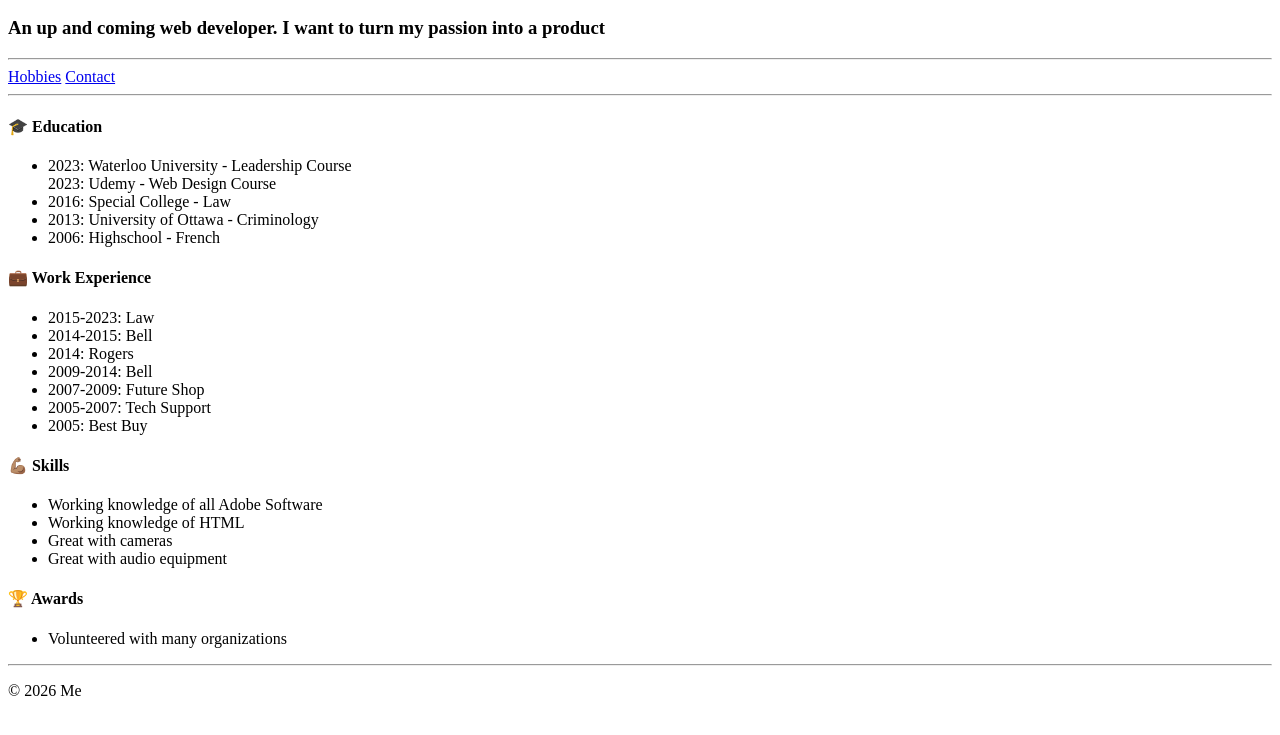
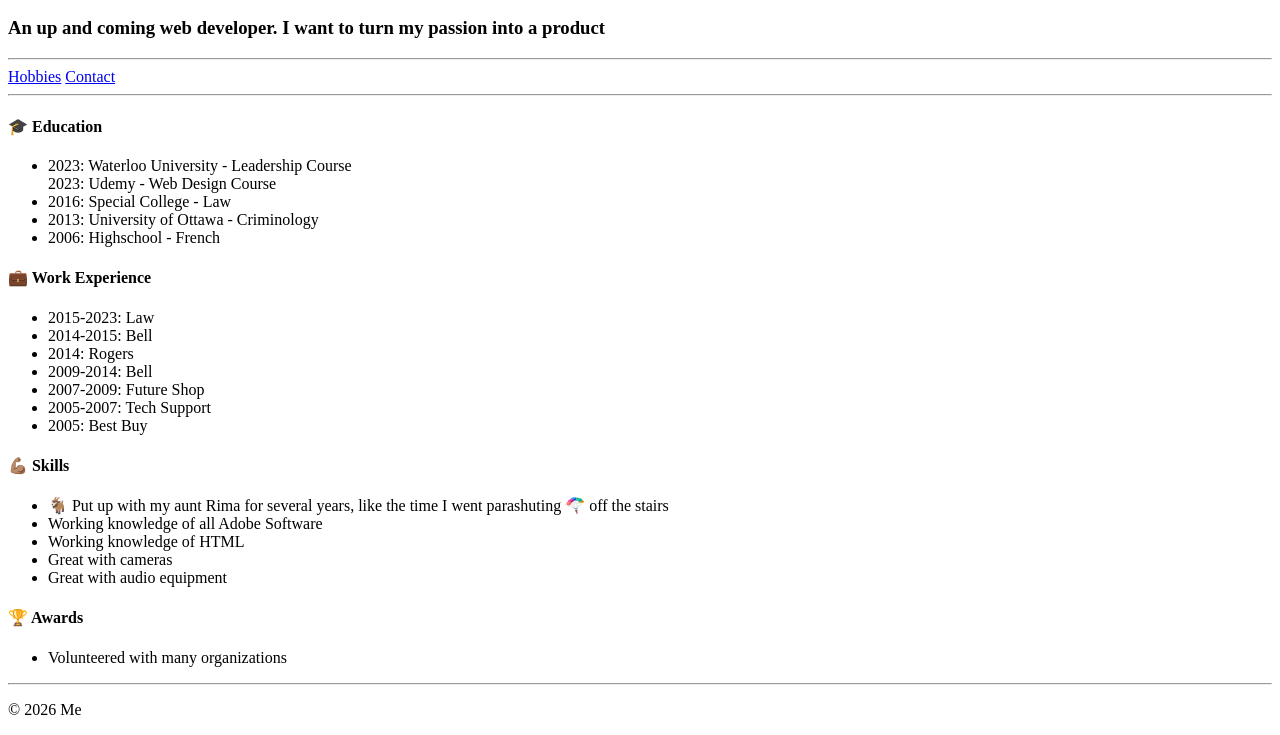
Before and after one commit to sami8n/Capstone-1, a plain HTML site: page index.html in a window 1280 px wide. Shown: the part 110-845 px from the top of the page. Drawn offline with Linux system fonts and the light colour scheme.

Commit message:
Add files via upload

```diff
--- a/index.html
+++ b/index.html
@@ -33,6 +33,7 @@
     </ul>
     <h4>💪🏽 Skills</h4>
     <ul>
+        <li>🐐 Put up with my aunt Rima for several years, like the time I went parashuting 🪂 off the stairs</li>
         <li>Working knowledge of all Adobe Software</li>
         <li>Working knowledge of HTML</li>
         <li>Great with cameras</li>
```
